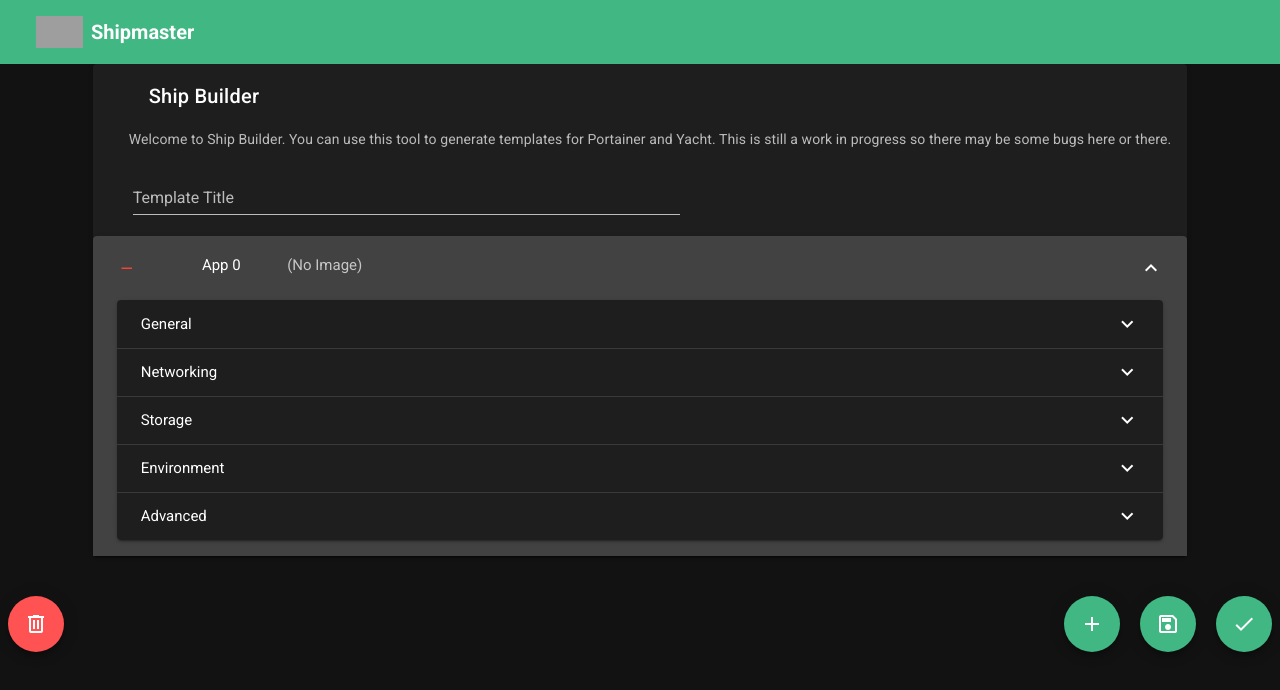
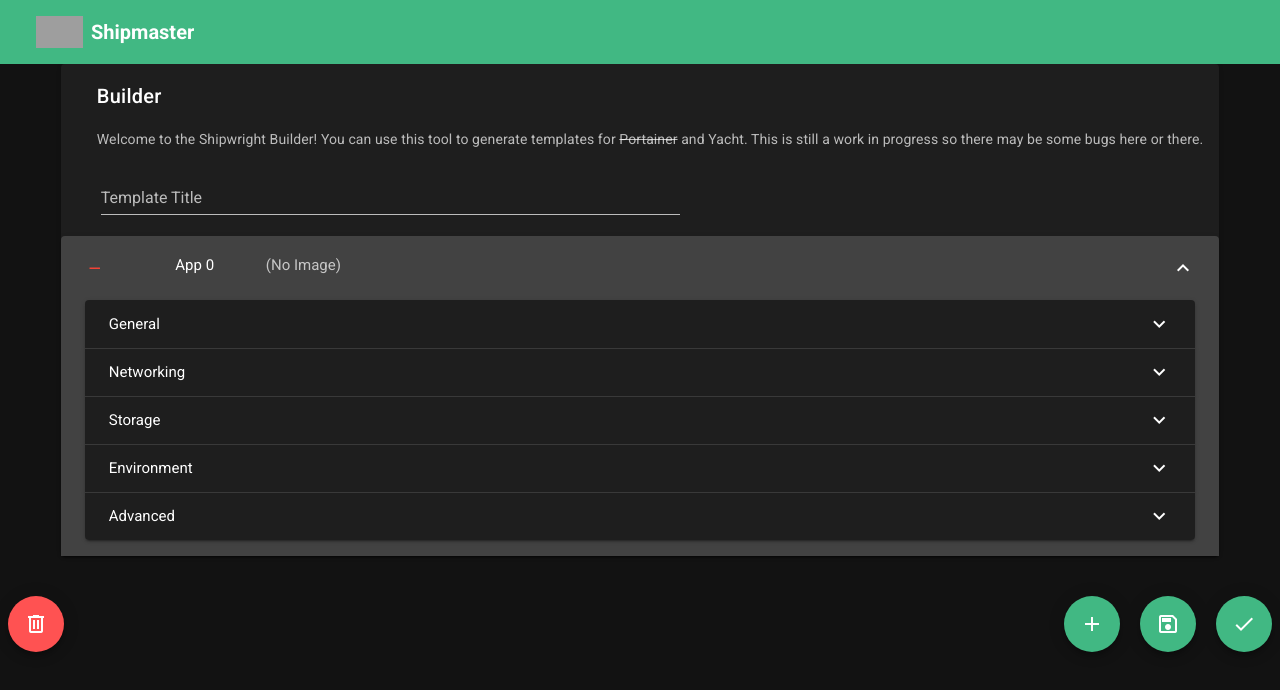
Before and after one commit to SelfhostedPro/Shipwright, a Vue app in the folder frontend/: page /builder in a window 1280 px wide. Shown: the top 690 px of the page. Built offline with nearby package versions, Linux system fonts and the light colour scheme; grey boxes are pictures that could not be loaded.

Commit message:
renamed to shipwright

```diff
--- a/frontend/src/components/builder/builder.vue
+++ b/frontend/src/components/builder/builder.vue
@@ -2,11 +2,11 @@
   <div class="mt-3">
     <v-row justify="center">
       <v-card>
-        <v-card-title class="ml-10">
-          Ship Builder
+        <v-card-title class="ml-5">
+          Builder
         </v-card-title>
         <v-card-text class="ml-5">
-          Welcome to Ship Builder. You can use this tool to generate templates for Portainer and Yacht. This is still a work in progress so there may be some bugs here or there.
+          Welcome to the Shipwright Builder! You can use this tool to generate templates for <del>Portainer</del> and Yacht. This is still a work in progress so there may be some bugs here or there.
         </v-card-text>
         <v-text-field style="width: 50%;" class="ml-10" v-model="form.title" label="Template Title" />
       <v-expansion-panels :value="0">
--- a/frontend/src/components/main/home.vue
+++ b/frontend/src/components/main/home.vue
@@ -12,7 +12,7 @@
 
       <v-col class="mb-4">
         <h1 class="display-2 font-weight-bold mb-3">
-          Welcome to Shipmaster
+          Welcome to Shipwright
         </h1>
 
         <p class="subheading font-weight-regular">
@@ -23,7 +23,7 @@
             <v-btn color="primary" class="mr-5" :to="{ name: 'builder' }">
               Get Started
             </v-btn>
-            <v-btn class="ml-5">
+            <v-btn href="https://github.com/SelfhostedPro/Shipwright" target="_blank" class="ml-5">
               View Source Code
             </v-btn>
           </v-col>
```
